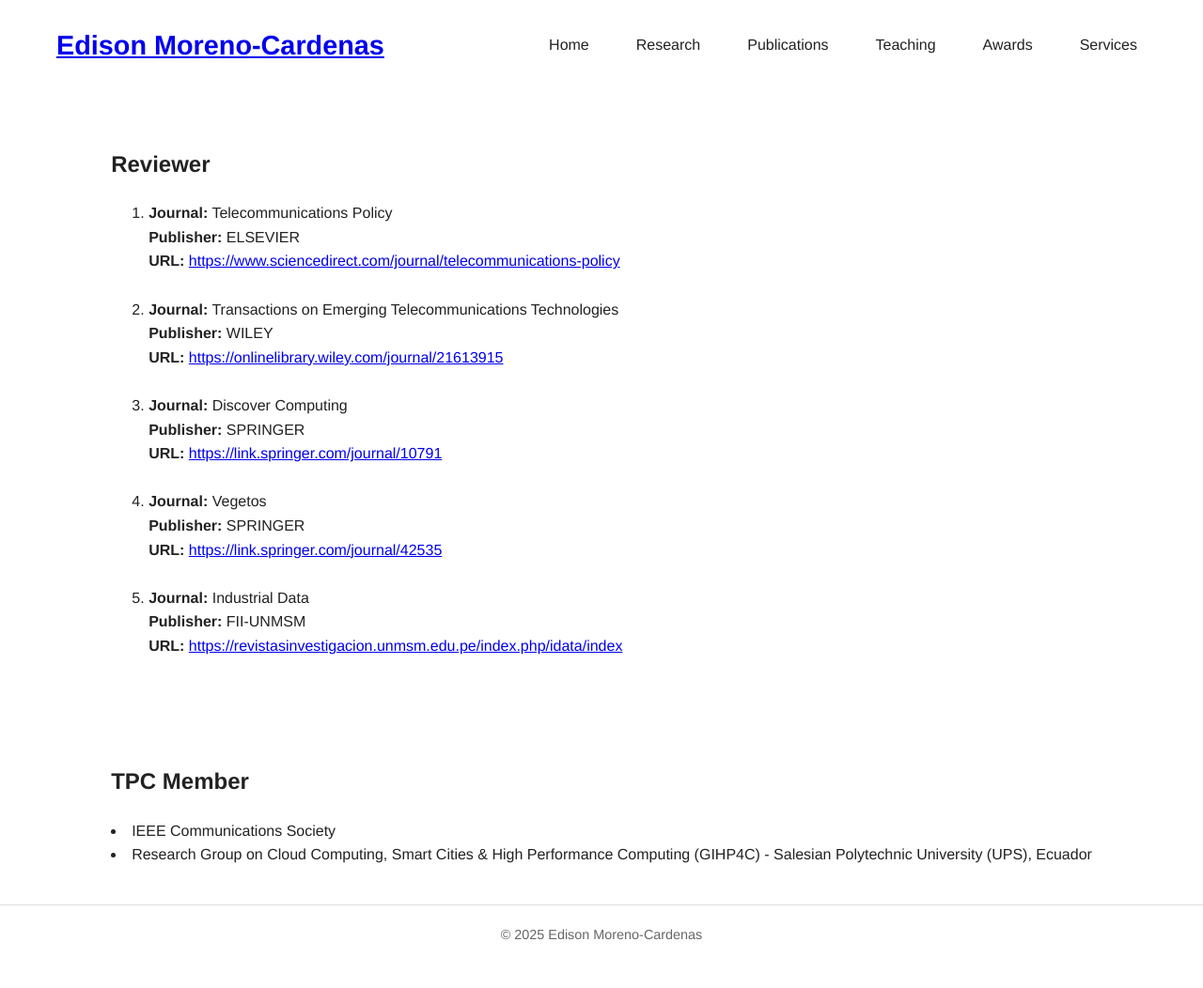
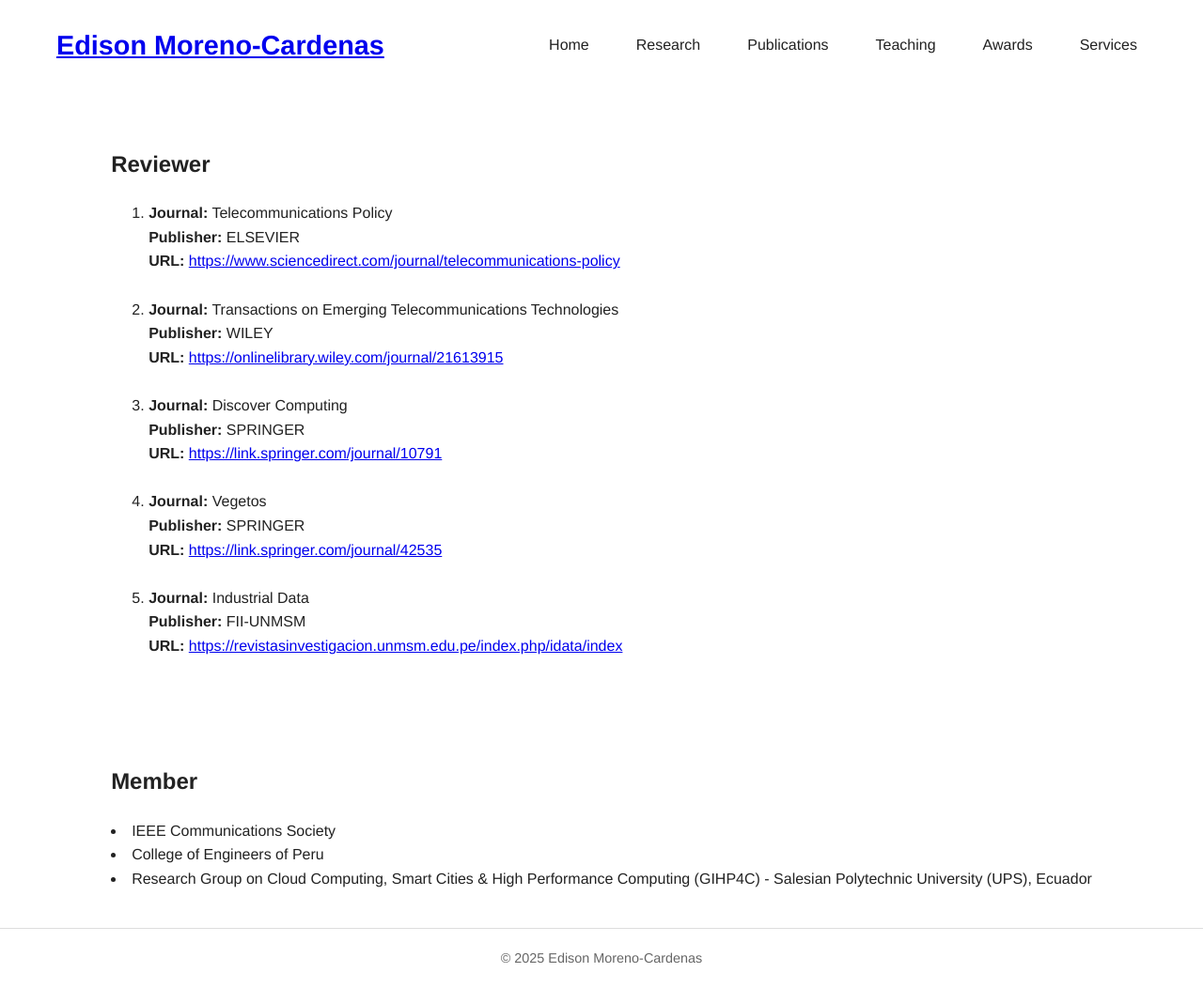
Before and after one commit to edisonmorenocardenas/edisonmorenocardenas.github.io, a Jekyll site: the page built from service.html, in a window 1280 px wide. Shown: the whole page at 94% size. Built offline with Jekyll 4.4.1, drawn with Linux system fonts in a browser that asks for light colours; before the commit the page ends 1027 px from its top, so only the background shows below that.

Commit message:
Actualizar contenido de

```diff
--- a/service.html
+++ b/service.html
@@ -42,9 +42,10 @@ title: "Services"
 <br>
 <br>
 
-<h1>TPC Member</h1>
+<h1>Member</h1>
 
     <li>IEEE Communications Society</li>
+    <li>College of Engineers of Peru</li>
     <li>Research Group on Cloud Computing, Smart Cities & High Performance Computing (GIHP4C) -
         Salesian Polytechnic University (UPS), Ecuador</li>
 
```
